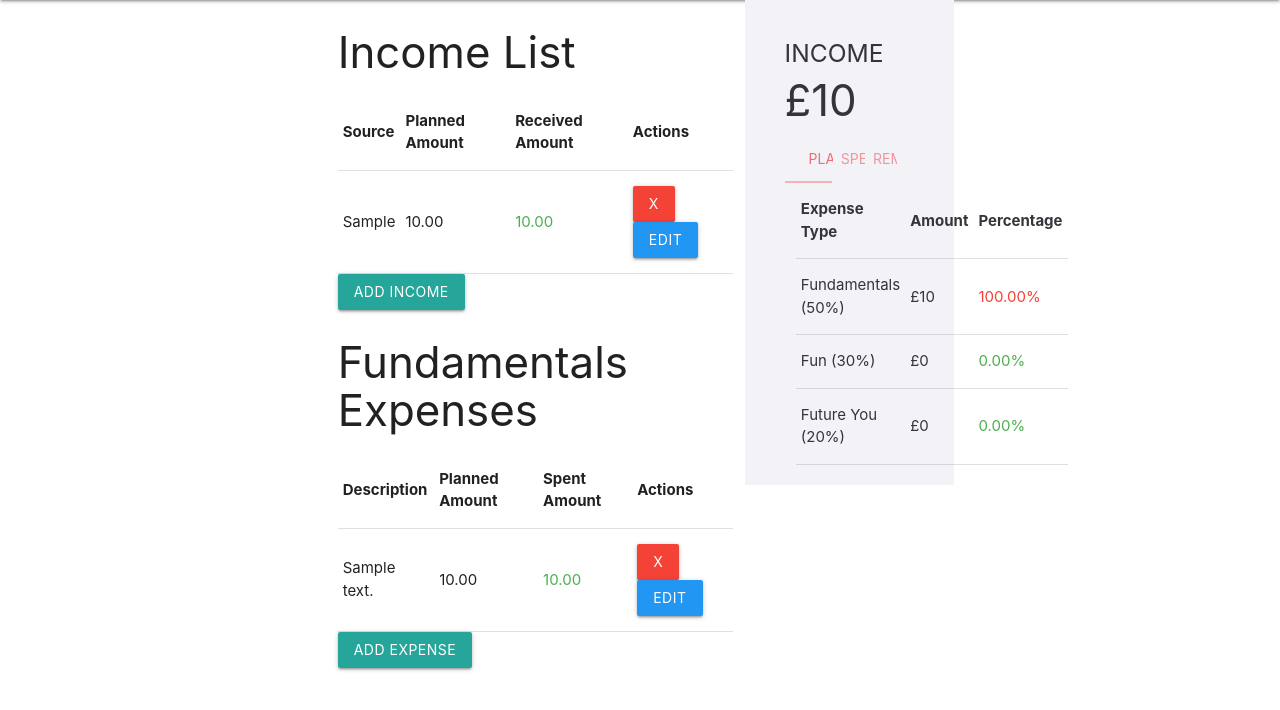
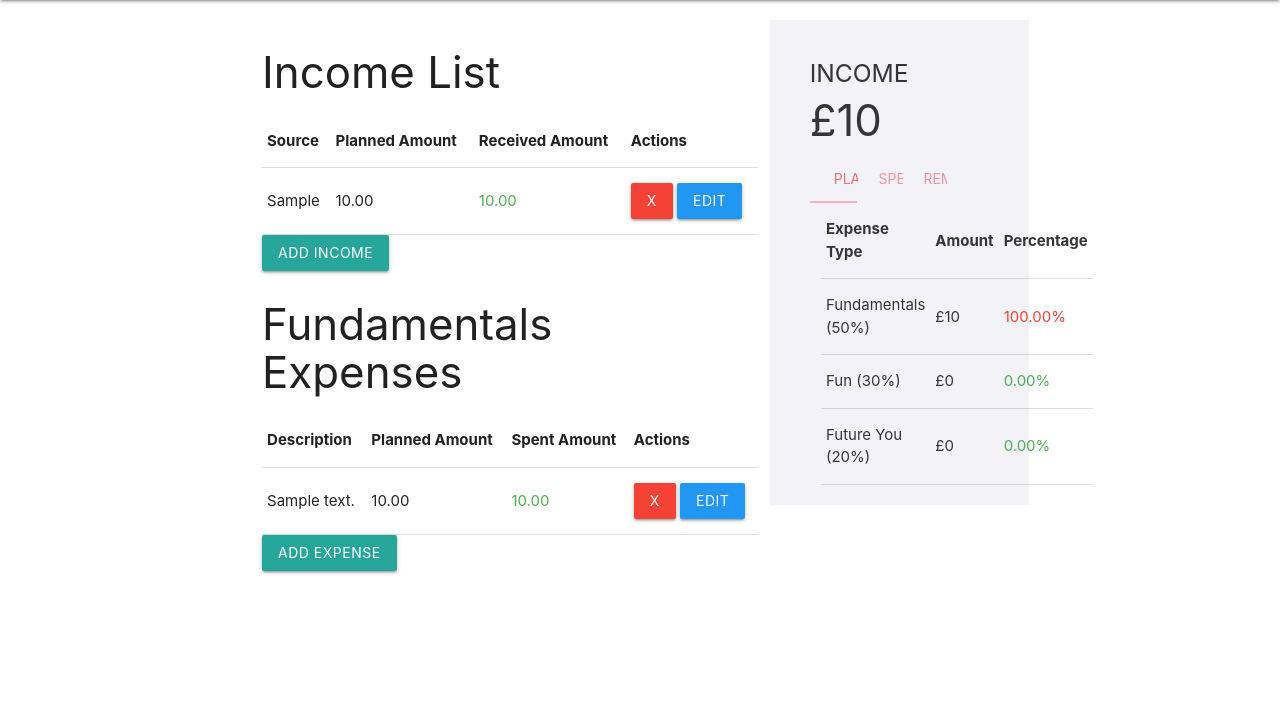
Before and after one commit to JPudsey-11/50-30-20BudgetManager, a Django app: page / in a window 1280 px wide. Shown: the part 64-774 px from the top of the page. Run offline with Django 4.2, Linux system fonts and the light colour scheme; a user stored in the database is signed in; tables that the repository leaves empty hold one stand-in row (values such as "Sample post").

Commit message:
creating custom container to overide materialise container size

```diff
--- a/static/css/style.css
+++ b/static/css/style.css
@@ -102,6 +102,9 @@ html {
     color: #007AFF; /* Active link color */
 }
 
-.container {
-    max-width: 1200px; /* Set the maximum width of the content */
+.custom-container {
+    max-width: 1200px; /* Adjust this value as needed */
+    width: 90%;
+    margin: 0 auto;
+    padding: 20px;
 }
--- a/templates/base.html
+++ b/templates/base.html
@@ -17,7 +17,6 @@
             <ul id="nav-mobile" class="right hide-on-med-and-down">
                 <li><a href="{% url 'guide' %}" target="_blank" class="{% if request.path == '/guide/' %}active{% endif %}">Guide</a></li>
                 {% if user.is_authenticated %}
-                    <!-- Removed the redundant Dashboard link from the navbar -->
                     <li><a href="{% url 'logout' %}">Log Out</a></li>
                 {% else %}
                     <li><a href="{% url 'signup' %}" class="{% if request.path == '/signup/' %}active{% endif %}">Sign Up</a></li>
@@ -28,7 +27,7 @@
     </nav>
 
     <!-- Main Content -->
-    <div class="container" style="max-width: 1200px;"> <!-- Increased the max-width for wider content area -->
+    <div class="custom-container">
         {% block content %}
         {% endblock %}
     </div>
```
